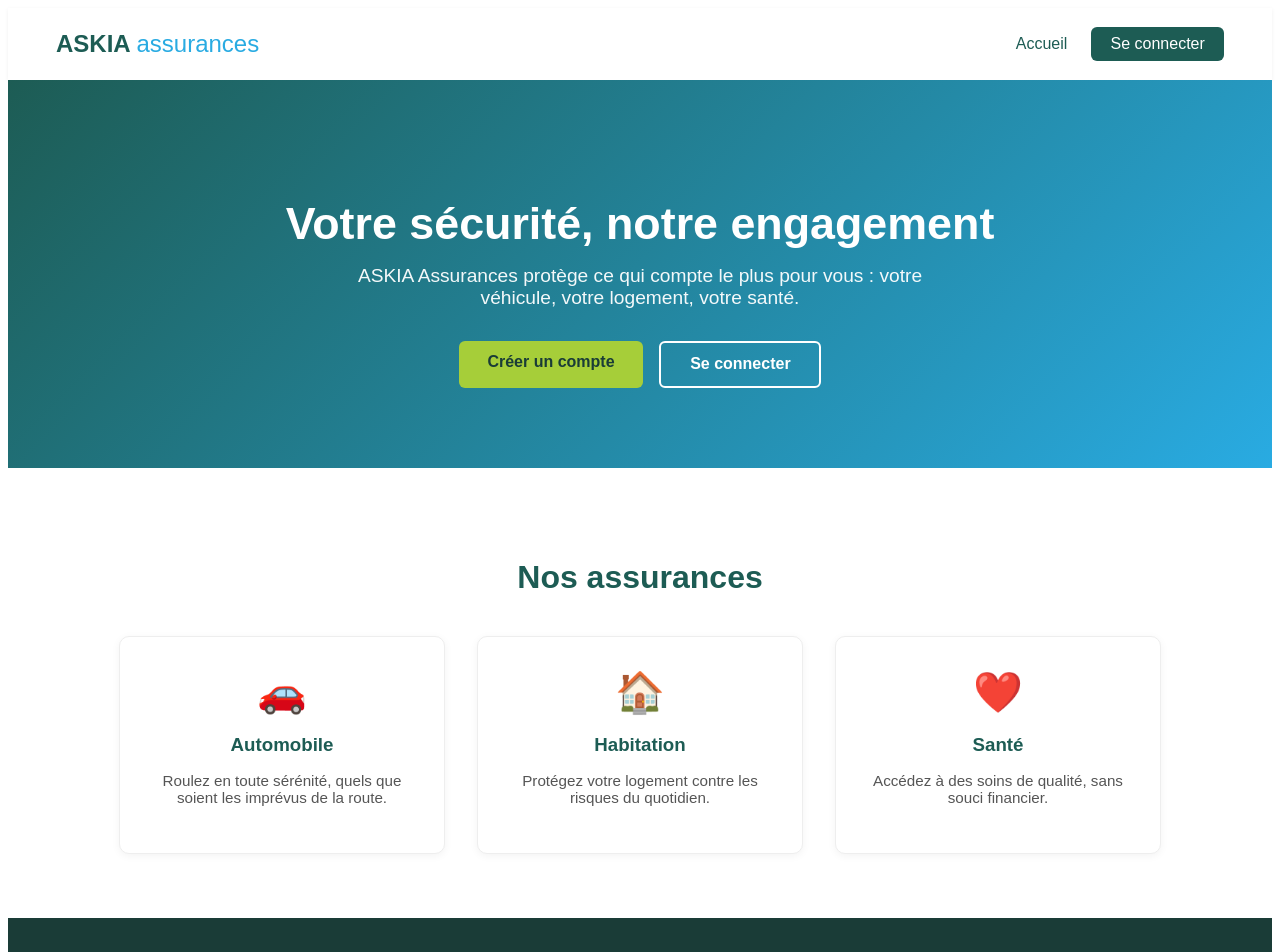
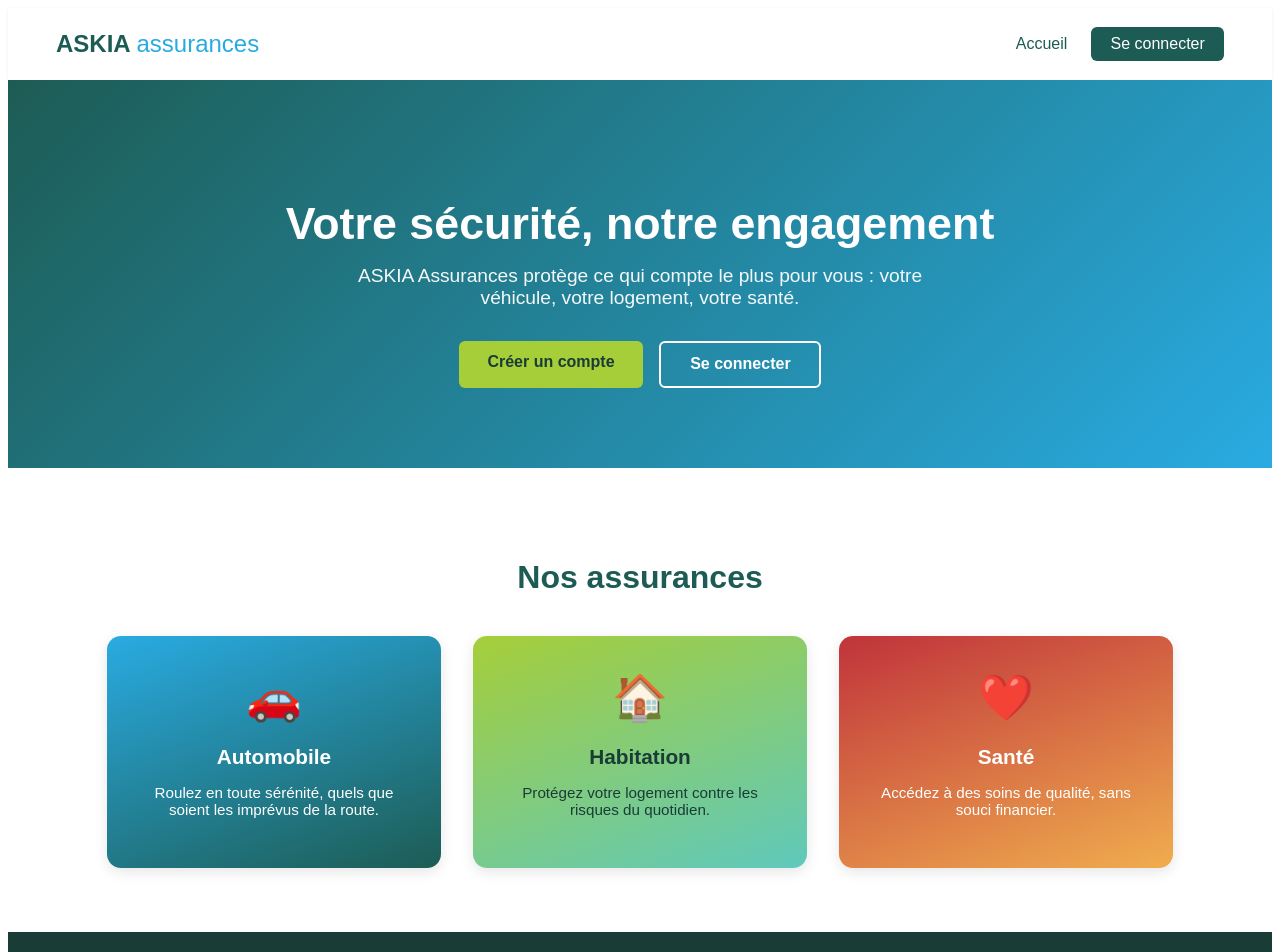
Before and after one commit to nkhadyn-18/askia-frontend, an Angular app: page / in a window 1280 px wide. Shown: the top 952 px of the page. Built offline with nearby package versions, Linux system fonts and the light colour scheme.

Commit message:
Cartes colorées offres page accueil

```diff
--- a/src/app/pages/accueil/accueil.css
+++ b/src/app/pages/accueil/accueil.css
@@ -3,7 +3,6 @@
   color: #1a3c37;
 }
 
-/* Barre de navigation */
 .navbar {
   display: flex;
   justify-content: space-between;
@@ -43,7 +42,6 @@
   border-radius: 6px;
 }
 
-/* Section hero */
 .hero {
   background: linear-gradient(135deg, #1d5c54 0%, #29abe2 100%);
   color: white;
@@ -88,7 +86,6 @@
   font-weight: bold;
 }
 
-/* Section offres */
 .offres {
   padding: 4rem 2rem;
   text-align: center;
@@ -108,30 +105,46 @@
 }
 
 .carte-offre {
-  background: white;
-  border: 1px solid #eee;
-  border-radius: 10px;
-  padding: 2rem;
-  width: 260px;
-  box-shadow: 0 2px 8px rgba(0, 0, 0, 0.05);
+  border-radius: 14px;
+  padding: 2.2rem 2rem;
+  width: 270px;
+  box-shadow: 0 4px 14px rgba(0, 0, 0, 0.1);
+  transition: transform 0.2s;
+}
+
+.carte-offre:hover {
+  transform: translateY(-6px);
 }
 
 .icone {
-  font-size: 2.5rem;
+  font-size: 2.8rem;
   margin-bottom: 1rem;
 }
 
 .carte-offre h3 {
-  color: #1d5c54;
   margin-bottom: 0.5rem;
+  font-size: 1.3rem;
 }
 
 .carte-offre p {
-  color: #555;
   font-size: 0.95rem;
 }
 
-/* Footer */
+.carte-auto {
+  background: linear-gradient(160deg, #29abe2 0%, #1d5c54 100%);
+  color: white;
+}
+
+.carte-habitation {
+  background: linear-gradient(160deg, #a6ce39 0%, #5fc9bc 100%);
+  color: #1a3c37;
+}
+
+.carte-sante {
+  background: linear-gradient(160deg, #c0333b 0%, #f0ad4e 100%);
+  color: white;
+}
+
 .footer {
   background: #1a3c37;
   color: white;
--- a/src/app/pages/accueil/accueil.html
+++ b/src/app/pages/accueil/accueil.html
@@ -19,17 +19,17 @@
   <section class="offres">
     <h2>Nos assurances</h2>
     <div class="cartes-offres">
-      <div class="carte-offre">
+      <div class="carte-offre carte-auto">
         <div class="icone">🚗</div>
         <h3>Automobile</h3>
         <p>Roulez en toute sérénité, quels que soient les imprévus de la route.</p>
       </div>
-      <div class="carte-offre">
+      <div class="carte-offre carte-habitation">
         <div class="icone">🏠</div>
         <h3>Habitation</h3>
         <p>Protégez votre logement contre les risques du quotidien.</p>
       </div>
-      <div class="carte-offre">
+      <div class="carte-offre carte-sante">
         <div class="icone">❤️</div>
         <h3>Santé</h3>
         <p>Accédez à des soins de qualité, sans souci financier.</p>
```
